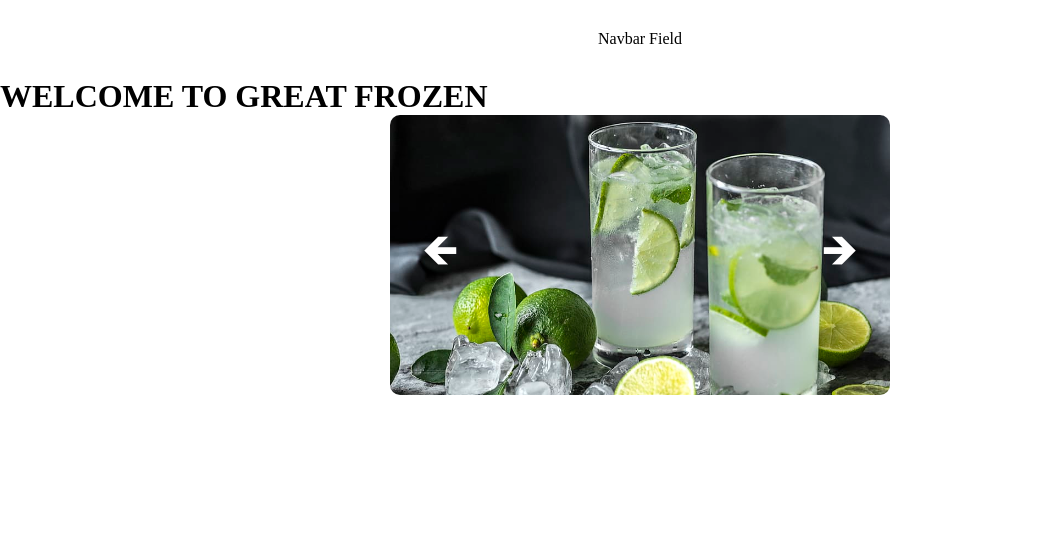
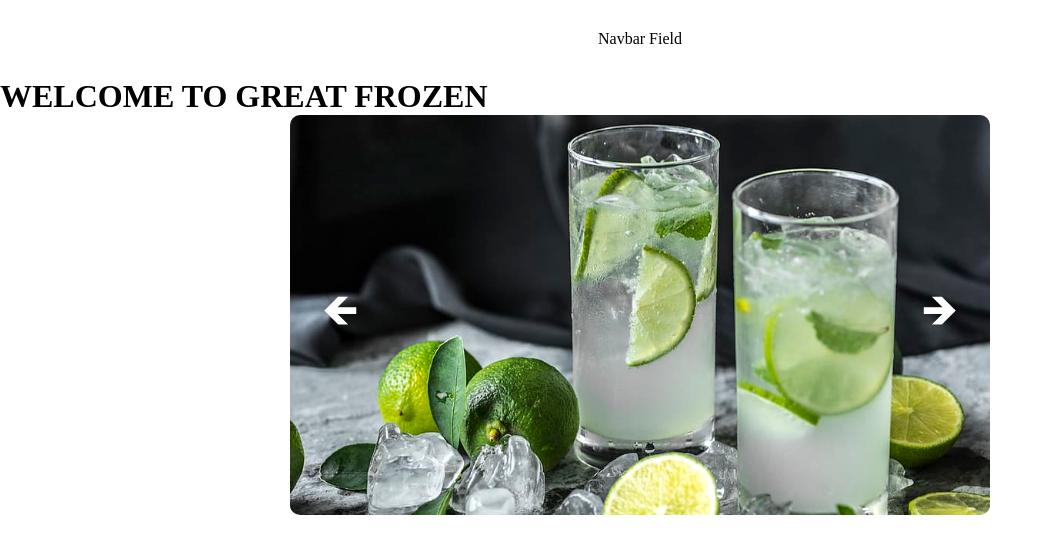
Before and after one commit to ThanugaWeerakoon/FrozenFruito, a React (Vite) app in the folder frozenfruito/: page / in a window 1280 px wide. Shown: the top 554 px of the page, without its empty margins (0-1053 px from the left). Built offline with nearby package versions, Linux system fonts and the light colour scheme.

Commit message:
Finished Image slider component

```diff
--- a/frozenfruito/src/App.jsx
+++ b/frozenfruito/src/App.jsx
@@ -12,8 +12,8 @@ function App() {
   ];
 
   const containerStyles = {
-    width: "500px",
-    height: "280px",
+    width: "700px",
+    height: "400px",
     margin: "0 auto"
   };
 
--- a/frozenfruito/src/Components/ImageSlider.jsx
+++ b/frozenfruito/src/Components/ImageSlider.jsx
@@ -38,17 +38,19 @@ export const ImageSlider = ({ slides }) => {
         cursor: "pointer",
     };
 
+
     const goToPrevious = () => {
-        setCurrentIndex((prevIndex) =>
-            prevIndex === 0 ? slides.length - 1 : prevIndex - 1
-        );
+      const isFirstSlide = currentIndex === 0;
+      const newIndex = isFirstSlide ? slides.length - 1 : currentIndex - 1;
+        setCurrentIndex(newIndex);
     };
 
+
     const goToNext = () => {
-        setCurrentIndex((prevIndex) =>
-            prevIndex === slides.length - 1 ? 0 : prevIndex + 1
-        );
-    };
+      const isLastSlide = currentIndex === slides.length - 1;
+      const newIndex = isLastSlide ? 0 : currentIndex + 1;
+      setCurrentIndex(newIndex);
+    }
 
     return (
         <div style={sliderStyles}>
```
Also changed, not shown: frozenfruito/public/slider2.jpg (added), frozenfruito/public/slider3.jpg (added).
